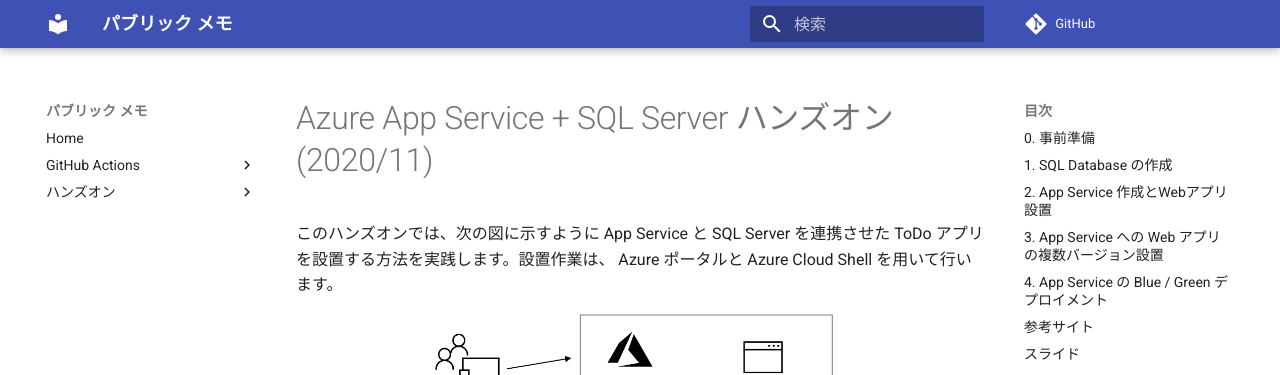
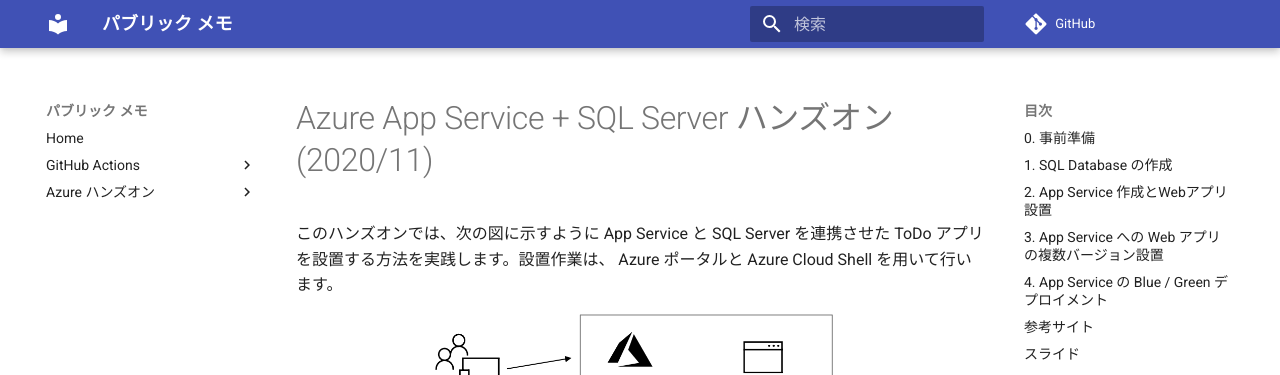
Before and after one commit to uenohajime/uenohajime.github.io, an MkDocs documentation site: the page built from docs/azure-handson/appservice-sqlserver/index.md, in a window 1280 px wide. Shown: the top 375 px of the page. Built offline with MkDocs 1.6.1 and Material for MkDocs 9.7.7, drawn with Linux system fonts in a browser that asks for light colours; comment, search, counter and statistics services are not loaded.

Commit message:
rename directories

```diff
--- a/mkdocs.yml
+++ b/mkdocs.yml
@@ -12,6 +12,6 @@
 nav:
   - Home: 'index.md'
   - 'GitHub Actions':
-    - 'MkDocs 自動デプロイ': 'actions/mkdocs.md'
-  - 'ハンズオン':
-    - 'App Service (.NET Core) + SQL Server': 'handson/appservice-sqlserver'
+    - 'MkDocs 自動デプロイ': 'github-actions/mkdocs.md'
+  - 'Azure ハンズオン':
+    - 'App Service (.NET Core) + SQL Server': 'azure-handson/appservice-sqlserver'
```
Also changed, not shown: docs/azure-handson/appservice-docker/index.md (renamed from docs/handson/appservice-docker/index.md), docs/azure-handson/appservice-sqlserver/imgs/00-goal-architecture.png (renamed from docs/handson/appservice-sqlserver/imgs/00-goal-architecture.png), docs/azure-handson/appservice-sqlserver/imgs/01-create-sql-server.png (renamed from docs/handson/appservice-sqlserver/imgs/01-create-sql-server.png), docs/azure-handson/appservice-sqlserver/index.md (renamed from docs/handson/appservice-sqlserver/index.md), docs/github-actions/mkdocs.md (renamed from docs/actions/mkdocs.md).
